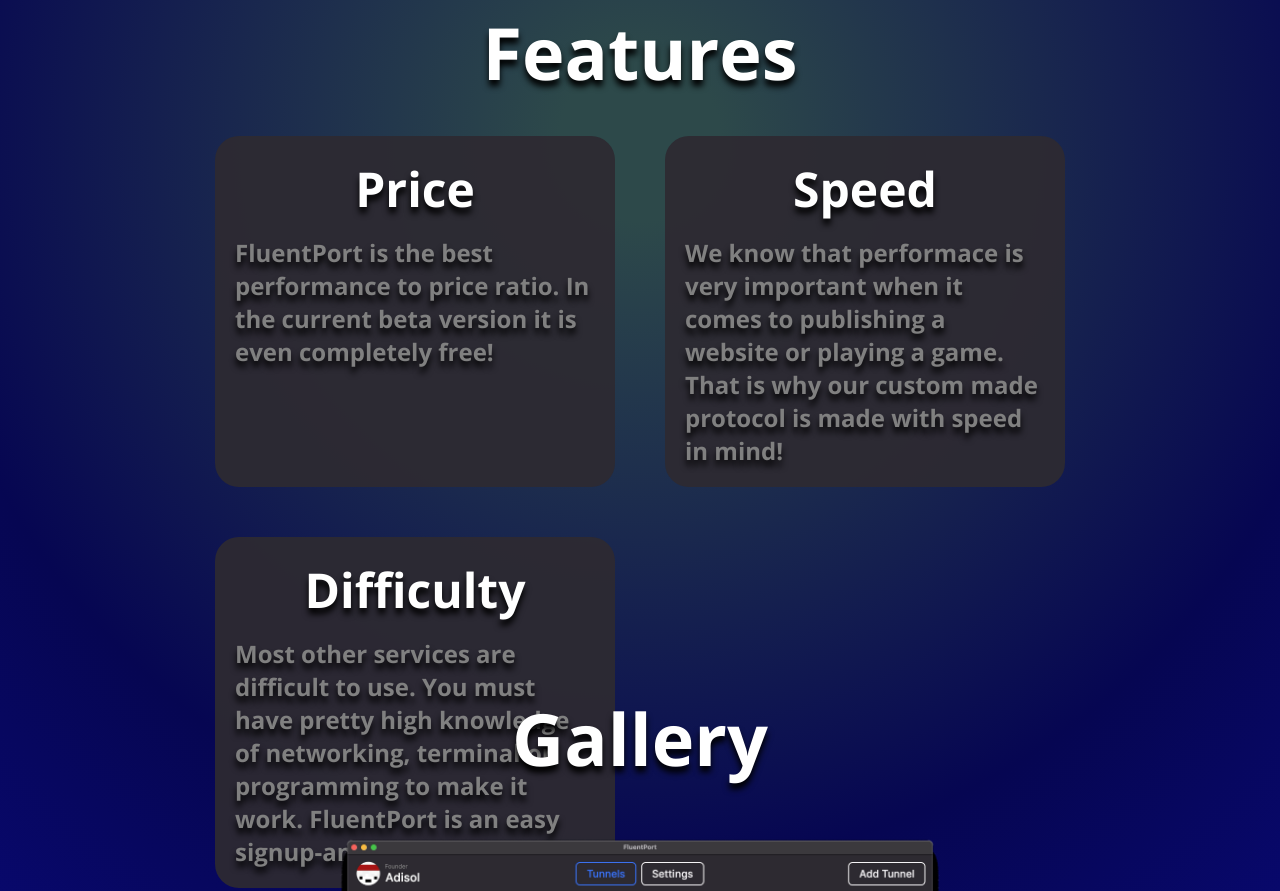
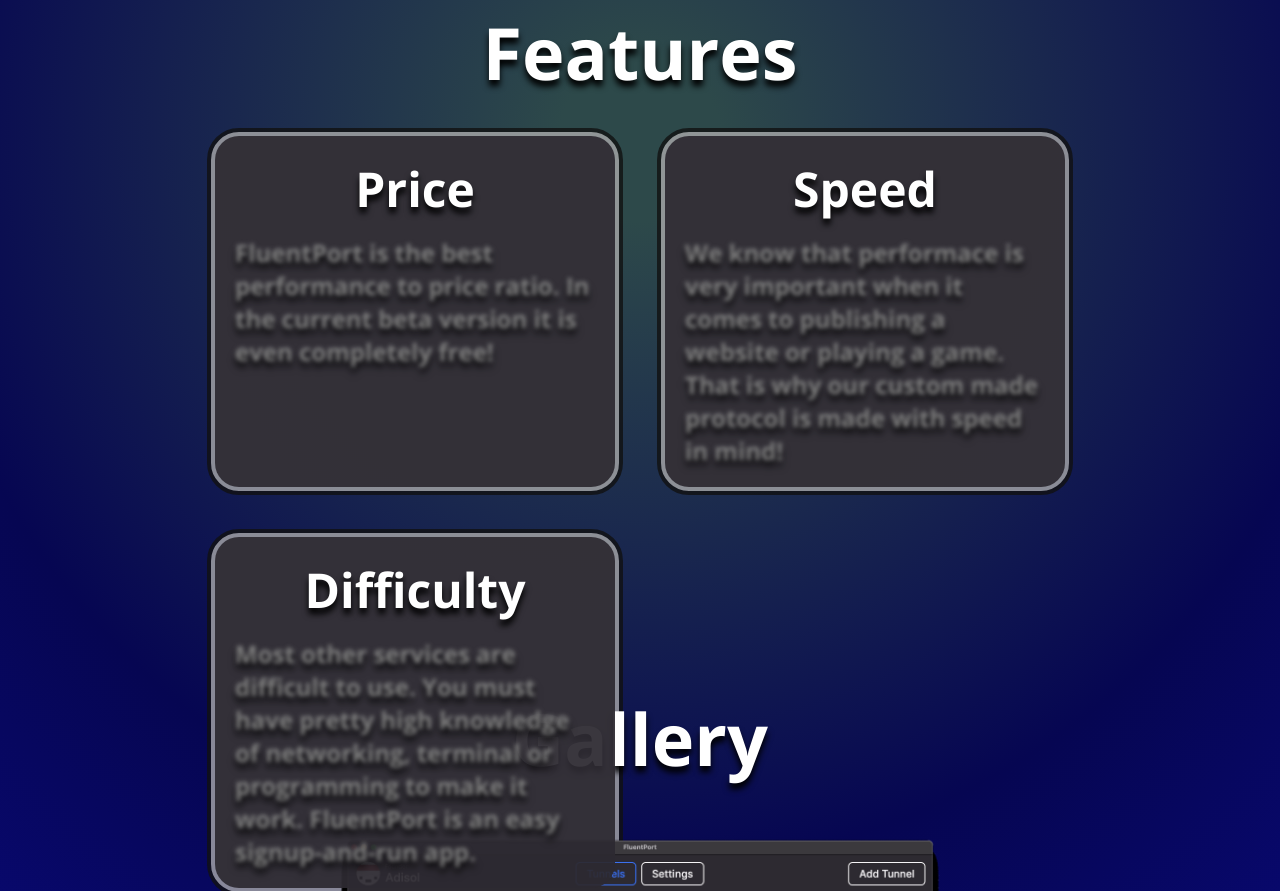
Before and after one commit to Adisol07/FluentPort, a plain HTML site: page FluentPort.Website/index.html in a window 1280 px wide. Shown: the part 1345-2236 px from the top of the page. Drawn offline with nearby package versions, Linux system fonts and the light colour scheme.

Commit message:
Better features box

```diff
--- a/FluentPort.Website/style.css
+++ b/FluentPort.Website/style.css
@@ -17,6 +17,7 @@
 
 html {
     scrollbar-width: none;
+    scroll-behavior: smooth;
 }
 
 ::-webkit-scrollbar {
@@ -69,20 +70,21 @@
 
 header.scrolled {
     background: #2d2a32ef center/cover;
+    border-bottom: 2px solid #3772FF;
 }
 
 header {
     position: fixed;
     width: 100vw;
-    border-bottom: 2px solid #3772FF;
     height: 84px;
+    border-bottom: 2px solid transparent;
     display: flex;
     align-items: center;
     justify-content: space-between;
     padding-left: 10px;
     padding-right: 10px;
     background: transparent;
-    transition: background 0.3s ease-in-out;
+    transition: background 0.33s ease-in-out;
 
     a {
         display: flex;
@@ -220,7 +222,25 @@
             gap: 50px;
             justify-content: center;
 
+            div::before {
+                position: absolute;
+                content: "";
+                z-index: -1;
+                background-color: darkgray;
+                border-style: solid;
+                border-width: 4px;
+                border-color: #111111;
+                opacity: 0.8;
+                top: -8px;
+                left: -8px;
+                right: -8px;
+                bottom: -8px;
+                border-radius: 32px;
+                transition-duration: 0.2s;
+            }
+
             div {
+                position: relative;
                 background-color: #2d2a32ef;
                 border-radius: 24px;
                 padding: 20px;
@@ -238,6 +258,7 @@
                     font-size: 24px;
                     text-shadow: 0px 6px 6px black;
                     color: gray;
+                    filter: blur(2px);
                 }
             }
 
@@ -246,7 +267,12 @@
 
                 p {
                     color: white;
+                    filter: none;
                 }
+            }
+
+            div:hover::before {
+                opacity: 0.1;
             }
         }
     }
```
